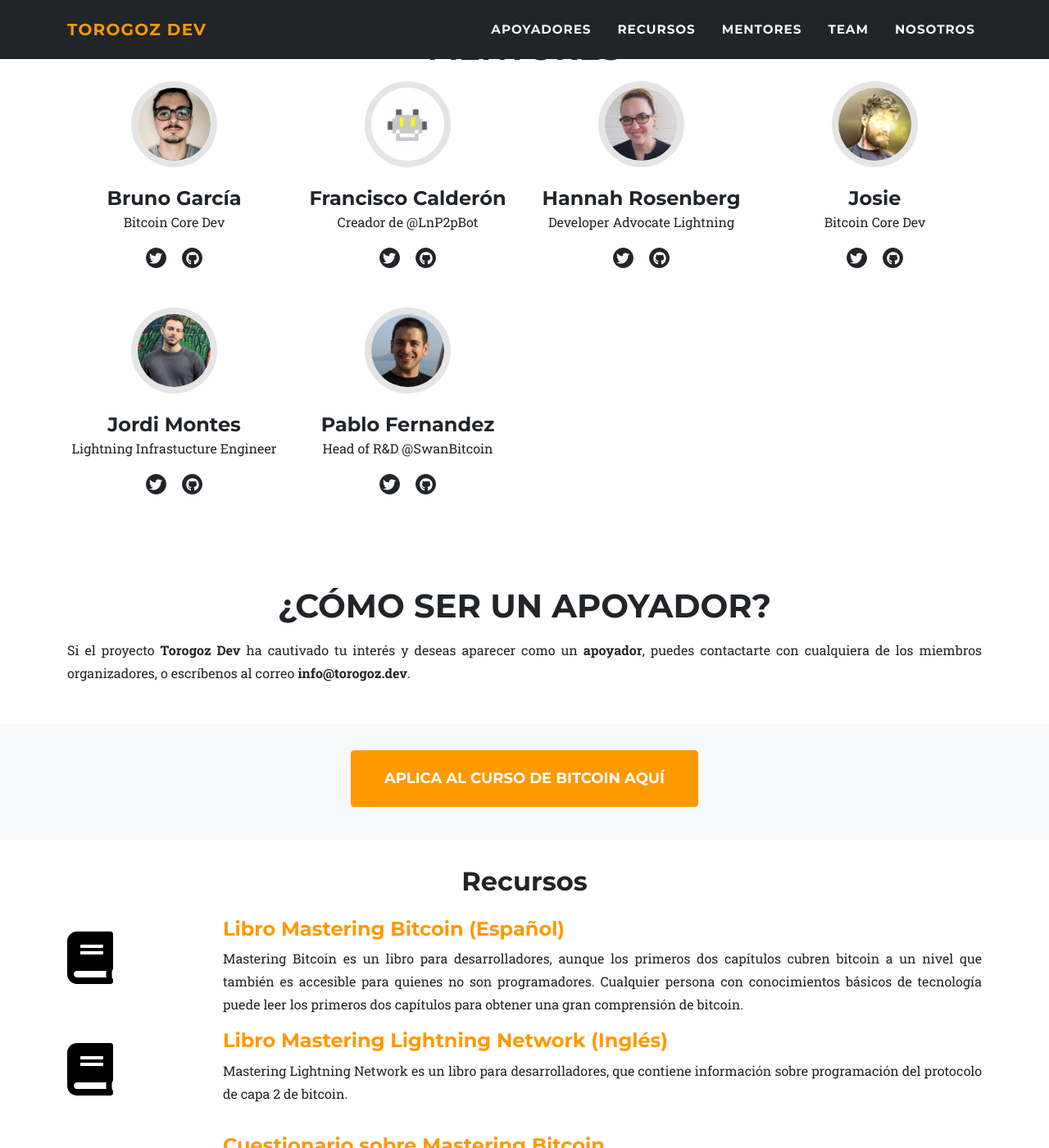
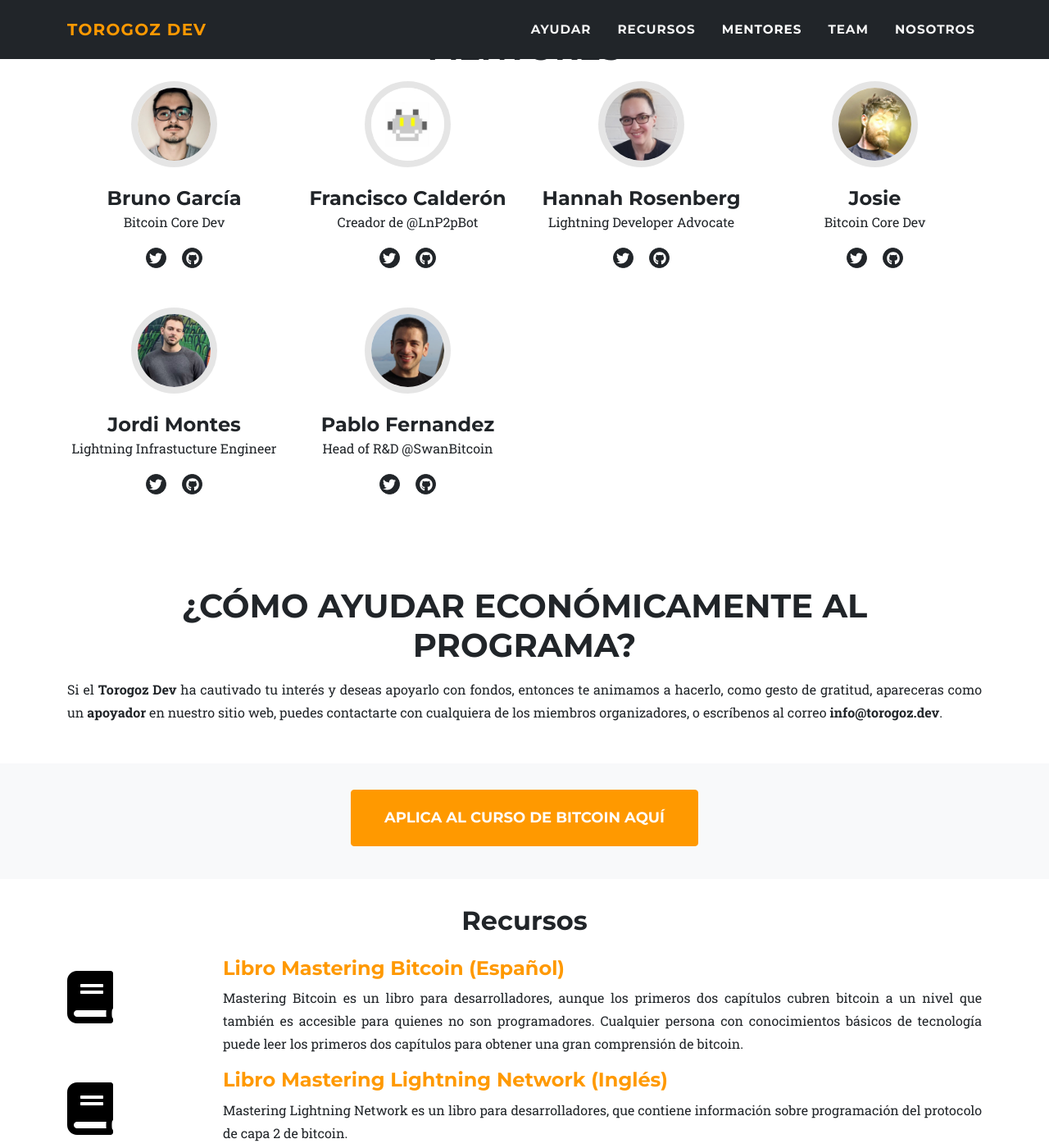
Before and after one commit to torogoz-sv/sitio, a Jekyll site: the page built from index.html, in a window 1280 px wide and 1400 px high, scrolled down 3692 px. Shown: the whole window at 82% size. Built offline with Jekyll 4.4.1, drawn with Linux system fonts in a browser that asks for light colours.

Commit message:
Modify and update infomation 26/05/2022

```diff
--- a/_layouts/default.html
+++ b/_layouts/default.html
@@ -35,7 +35,7 @@
                 </button>
                 <div class="collapse navbar-collapse" id="navbarResponsive">
                     <ul class="navbar-nav text-uppercase ms-auto py-4 py-lg-0">
-                        <li class="nav-item"><a class="nav-link" href="#apoyadores">Apoyadores</a></li>
+                        <li class="nav-item"><a class="nav-link" href="#apoyadores">Ayudar</a></li>
                         <li class="nav-item"><a class="nav-link" href="#recursos">Recursos</a></li>
                         <li class="nav-item"><a class="nav-link" href="#mentores">Mentores</a></li>
                         <li class="nav-item"><a class="nav-link" href="#organizadores">Team</a></li>
--- a/index.html
+++ b/index.html
@@ -194,7 +194,7 @@ layout: default
             <div class="team-member">
                <img class="mx-auto rounded-circle" src="assets/img/mentores/Hanna.png" alt="Hanna" />
                <h4>Hannah Rosenberg</h4>
-               <p style="text-align: center;">Developer Advocate Lightning</p>
+               <p style="text-align: center;">Lightning Developer Advocate</p>
                <a class="btn btn-dark btn-social mx-2" href="https://twitter.com/hmichellerose"><i class="fab fa-twitter"></i></a>
 			   <a class="btn btn-dark btn-social mx-2" href="https://github.com/HannahMR"><i class="fab fa-github"></i></a>
             </div>
@@ -277,8 +277,8 @@ layout: default
 <section class="page-section" id="apoyadores">
    <div class="container">
       <div class="text-center">
-         <h2 class="section-heading text-uppercase text-center">¿Cómo ser un Apoyador?</h2>
-         <p style="text-align: justify;"><h7>Si el proyecto <b>Torogoz Dev</b> ha cautivado tu interés y deseas aparecer como un <b>apoyador</b>, puedes contactarte con cualquiera de los miembros organizadores, o escríbenos al correo <b>info@torogoz.dev</b>. </h7> </p>
+         <h2 class="section-heading text-uppercase text-center">¿Cómo ayudar económicamente al programa?</h2>
+         <p style="text-align: justify;"><h7>Si el <b>Torogoz Dev</b> ha cautivado tu interés y deseas apoyarlo con fondos, entonces te animamos a hacerlo, como gesto de gratitud, apareceras como un <b>apoyador</b> en nuestro sitio web, puedes contactarte con cualquiera de los miembros organizadores, o escríbenos al correo <b>info@torogoz.dev</b>. </h7> </p>
       </div>
    </div>
 </section>
```
